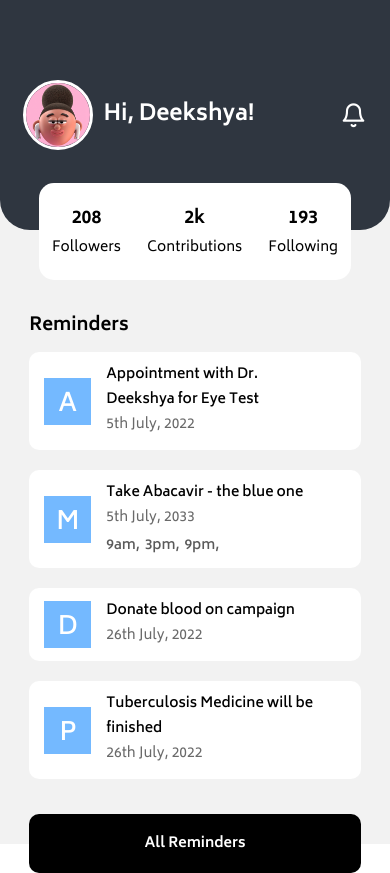
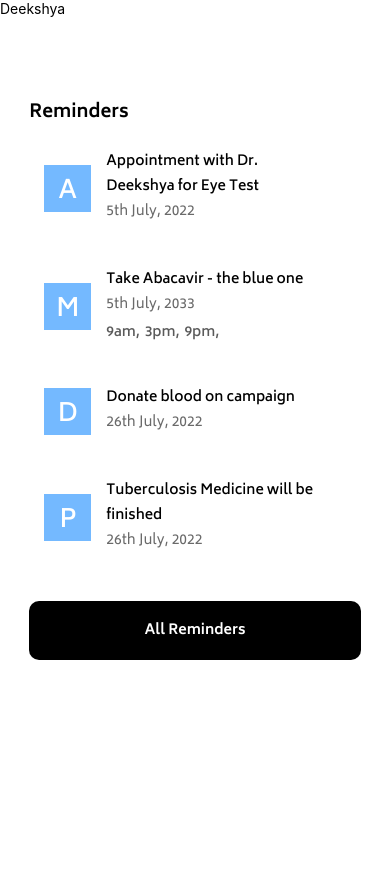
Before and after one commit to lex-world/deekshya, a React Native app: screen /Home in a window 390 px wide. After the commit the page ends 844 px from the top, so only its background shows below. Built offline with nearby package versions, Linux system fonts and the light colour scheme.

Commit message:
Removed Topbar

```diff
--- a/Screens/HomeScreen.js
+++ b/Screens/HomeScreen.js
@@ -28,41 +28,13 @@ import Reminders from "../Helpers/Reminders.json";
 
 export default function HomeScreen() {
   return (
-    <View>
+    <SafeAreaView style={styles.container}>
       {/** @section topbar */}
       <View style={styles.topBar}>
-        <View style={styles.topBarUserInfo}>
-          <TouchableOpacity>
-            <Image
-              style={styles.topBarUserImage}
-              source={require("../assets/images/female-icon.png")}
-            />
-          </TouchableOpacity>
-          <View>
-            <Text style={styles.topBarUsername}>Hi, Deekshya!</Text>
-            {/* <Text style={styles.topBarDate}>05 July, 2003</Text> */}
+        <View style={styles.topBarLeft}>
+          <Text>Deekshya</Text>
         </View>
-        </View>
-
-        <TouchableOpacity>
-          <Feather name="bell" size={26} color="white" />
-        </TouchableOpacity>
-
-        {/** @dev absolute bar */}
-        <View style={styles.floatingBar}>
-          <View>
-            <Text style={styles.followCount}>208</Text>
-            <Text style={styles.followText}>Followers</Text>
-          </View>
-          <View>
-            <Text style={styles.followCount}>2k</Text>
-            <Text style={styles.followText}>Contributions</Text>
-          </View>
-          <View>
-            <Text style={styles.followCount}>193</Text>
-            <Text style={styles.followText}>Following</Text>
-          </View>
-        </View>
+        <View style={styles.topBarRight}></View>
       </View>
 
       {/** @section Reminders */}
@@ -77,7 +49,7 @@ export default function HomeScreen() {
           <Text style={styles.remindersAllRemindersText}>All Reminders</Text>
         </TouchableOpacity>
       </View>
-    </View>
+    </SafeAreaView>
   );
 }
 
@@ -87,69 +59,12 @@ const styles = StyleSheet.create({
     flex: 1,
   },
   /** @section topbar */
-  topBar: {
-    display: "flex",
-    flexDirection: "row",
-    alignItems: "center",
-    justifyContent: "space-between",
-    paddingHorizontal: Dimensions.get("window").width * 0.06,
-    paddingTop: 80,
-    paddingBottom: 80,
-    backgroundColor: "#2f3640",
-    borderBottomLeftRadius: 30,
-    borderBottomRightRadius: 30,
-    position: "relative",
-  },
-  topBarUserInfo: {
-    display: "flex",
-    flexDirection: "row",
-    alignItems: "center",
-  },
-  topBarUserImage: {
-    width: 70,
-    height: 70,
-    resizeMode: "cover",
-    borderRadius: 200,
-    marginRight: 10,
-    borderWidth: 3,
-    borderColor: "#fff",
-  },
-  topBarUsername: {
-    fontSize: 22,
-    fontFamily: "Biryani-Bold",
-    color: "#fff",
-  },
-  topBarDate: {
-    fontSize: 18,
-    fontFamily: "Biryani-SemiBold",
-    color: "#ecf0f1",
-  },
-  floatingBar: {
-    position: "absolute",
-    bottom: -50,
-    backgroundColor: "#fff",
-    paddingVertical: 20,
-    width: Dimensions.get("window").width * 0.8,
-    left: Dimensions.get("window").width * 0.1,
-    borderRadius: 15,
-    display: "flex",
-    flexDirection: "row",
-    justifyContent: "space-around",
-  },
-  followCount: {
-    fontSize: 18,
-    fontFamily: "Biryani-Bold",
-    textAlign: "center",
-  },
-  followText: {
-    fontSize: 14,
-    fontFamily: "Biryani-Regular",
-    textAlign: "center",
-  },
+  topBar: {},
+
   /** @section reminders */
   reminders: {
     marginTop: 80,
-    alignSelf: "center"
+    alignSelf: "center",
   },
   reminderTitle: {
     fontFamily: "Biryani-Bold",
@@ -162,11 +77,11 @@ const styles = StyleSheet.create({
     borderRadius: 10,
     paddingVertical: 17,
     marginTop: 15,
-      alignSelf: "center"
+    alignSelf: "center",
   },
   remindersAllRemindersText: {
     color: "#fff",
     textAlign: "center",
     fontFamily: "Biryani-Bold",
-  }
+  },
 });
```
Also changed, not shown: 1 other file (tests, documents, lock files or other folders). Lines whose indentation alone changed are shown as unchanged.
